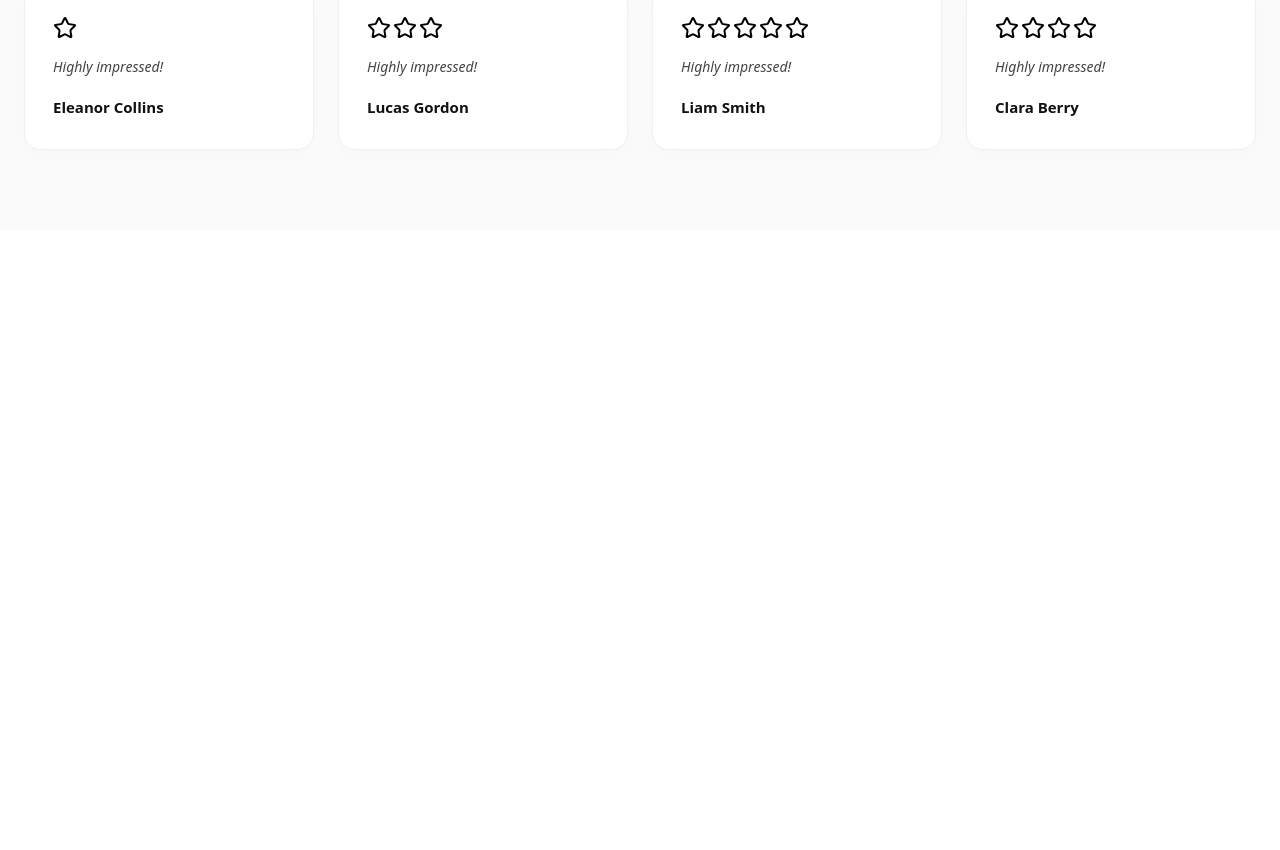
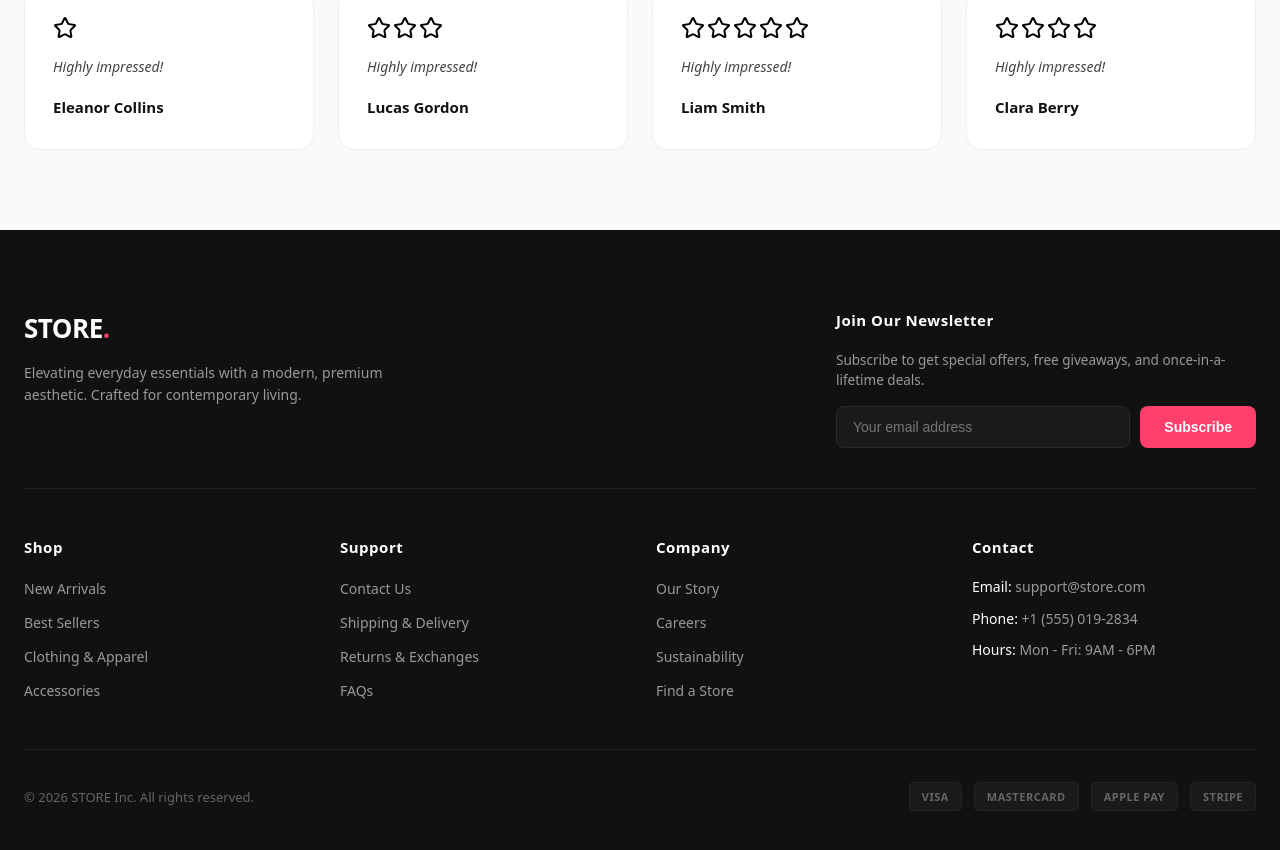
Before and after one commit to drissi-kl/Ecommerce_ReactJs, a React (Vite) app: page / in a window 1280 px wide. Shown: the part 1832-2682 px from the top of the page. Before the commit the page ends 2062 px from the top, so only its background shows below. Built offline with nearby package versions, Linux system fonts and the light colour scheme.

Commit message:
create footer component

```diff
--- a/src/App.jsx
+++ b/src/App.jsx
@@ -3,6 +3,7 @@ import Home from './views/home'
 import "./App.css";
 import Navbar from './components/header/navbar';
 import { Route, RouterProvider, Routes } from 'react-router-dom';
+import Footer from './components/footer/footer';
 
 function App() {
 
@@ -16,6 +17,7 @@ function App() {
 
     </Routes>
 
+    <Footer />
 
   </main>)
 }
--- /dev/null
+++ b/src/components/footer/footer.css
@@ -0,0 +1,220 @@
+/* --- Footer Container Setup --- */
+.store-footer {
+    background-color: #111111; /* Dark premium luxury tone */
+    color: #ffffff;
+    padding: 80px 0 40px 0;
+    font-family: system-ui, -apple-system, sans-serif;
+}
+
+.footer-container {
+    max-width: 1280px;
+    margin: 0 auto;
+    padding: 0 24px;
+}
+
+/* --- Top Section Layout --- */
+.footer-top {
+    display: flex;
+    justify-content: space-between;
+    align-items: flex-start;
+    gap: 48px;
+    padding-bottom: 40px;
+}
+
+.footer-brand-zone {
+    max-width: 360px;
+}
+
+.footer-logo {
+    font-size: 26px;
+    font-weight: 800;
+    letter-spacing: -0.5px;
+    margin: 0 0 16px 0;
+}
+
+.footer-logo span {
+    color: #ff3f6c; /* Your premium branding accent color */
+}
+
+.footer-tagline {
+    font-size: 14px;
+    line-height: 1.6;
+    color: #999999;
+    margin: 0;
+}
+
+/* --- Newsletter Styling --- */
+.footer-newsletter {
+    max-width: 420px;
+    width: 100%;
+}
+
+.newsletter-text {
+    font-size: 13.5px;
+    color: #999999;
+    margin: 0 0 16px 0;
+    line-height: 1.5;
+}
+
+.newsletter-form {
+    display: flex;
+    gap: 10px;
+    width: 100%;
+}
+
+.newsletter-input {
+    flex-grow: 1;
+    background-color: #1a1a1a;
+    border: 1px solid #2a2a2a;
+    border-radius: 8px;
+    padding: 12px 16px;
+    color: #ffffff;
+    font-size: 14px;
+    outline: none;
+    transition: border-color 0.3s ease;
+}
+
+.newsletter-input:focus {
+    border-color: #ff3f6c; /* Glow effect on selection */
+}
+
+.newsletter-btn {
+    background-color: #ff3f6c;
+    color: #ffffff;
+    border: none;
+    border-radius: 8px;
+    padding: 0 24px;
+    font-size: 14px;
+    font-weight: 600;
+    cursor: pointer;
+    transition: opacity 0.2s ease;
+}
+
+.newsletter-btn:hover {
+    opacity: 0.9;
+}
+
+/* --- Dividers --- */
+.footer-divider {
+    border: 0;
+    height: 1px;
+    background-color: #222222;
+    margin: 0;
+}
+
+/* --- Main Links Grid --- */
+.footer-links-grid {
+    display: grid;
+    grid-template-columns: repeat(4, 1fr);
+    gap: 32px;
+    padding: 48px 0;
+}
+
+.footer-title {
+    font-size: 15px;
+    font-weight: 600;
+    color: #ffffff;
+    margin: 0 0 20px 0;
+    letter-spacing: 0.5px;
+}
+
+.footer-links {
+    list-style: none;
+    padding: 0;
+    margin: 0;
+    display: flex;
+    flex-direction: column;
+    gap: 12px;
+}
+
+.footer-links a {
+    color: #999999;
+    text-decoration: none;
+    font-size: 14px;
+    transition: color 0.2s ease;
+}
+
+.footer-links a:hover {
+    color: #ff3f6c; /* Hover accent color transition */
+}
+
+/* --- Contact Info Custom Styles --- */
+.footer-links.contact-info li {
+    font-size: 14px;
+    color: #999999;
+    line-height: 1.4;
+}
+
+.footer-links.contact-info span {
+    color: #ffffff;
+    font-weight: 500;
+}
+
+/* --- Footer Bottom Alignment --- */
+.footer-bottom {
+    display: flex;
+    justify-content: space-between;
+    align-items: center;
+    padding-top: 32px;
+}
+
+.footer-copyright {
+    font-size: 13px;
+    color: #666666;
+    margin: 0;
+}
+
+.footer-payments {
+    display: flex;
+    gap: 12px;
+}
+
+.payment-icon {
+    font-size: 11px;
+    font-weight: 600;
+    letter-spacing: 0.5px;
+    text-transform: uppercase;
+    color: #666666;
+    background-color: #1a1a1a;
+    padding: 6px 12px;
+    border-radius: 4px;
+    border: 1px solid #222222;
+}
+
+/* --- Modern Responsive Media Queries --- */
+@media (max-width: 992px) {
+    .footer-top {
+        flex-direction: column;
+        gap: 32px;
+    }
+
+    .footer-links-grid {
+        grid-template-columns: repeat(2, 1fr);
+        gap: 40px;
+    }
+}
+
+@media (max-width: 576px) {
+    .store-footer {
+        padding: 60px 0 30px 0;
+    }
+
+    .newsletter-form {
+        flex-direction: column;
+    }
+
+    .newsletter-btn {
+        padding: 12px 0;
+    }
+
+    .footer-links-grid {
+        grid-template-columns: 1fr;
+        gap: 32px;
+    }
+
+    .footer-bottom {
+        flex-direction: column;
+        align-items: flex-start;
+        gap: 20px;
+    }
+}
--- /dev/null
+++ b/src/components/footer/footer.jsx
@@ -0,0 +1,90 @@
+import React from 'react';
+import './footer.css';
+
+export default function Footer() {
+  return (
+    <footer className="store-footer">
+      <div className="footer-container">
+
+        {/* Top Segment: Brand & Newsletter */}
+        <div className="footer-top">
+          <div className="footer-brand-zone">
+            <h2 className="footer-logo">STORE<span>.</span></h2>
+            <p className="footer-tagline">
+              Elevating everyday essentials with a modern, premium aesthetic. Crafted for contemporary living.
+            </p>
+          </div>
+
+          <div className="footer-newsletter">
+            <h4 className="footer-title">Join Our Newsletter</h4>
+            <p className="newsletter-text">Subscribe to get special offers, free giveaways, and once-in-a-lifetime deals.</p>
+            <form className="newsletter-form" onSubmit={(e) => e.preventDefault()}>
+              <input type="email" placeholder="Your email address" className="newsletter-input" />
+              <button type="submit" className="newsletter-btn">Subscribe</button>
+            </form>
+          </div>
+        </div>
+
+        <hr className="footer-divider" />
+
+        {/* Middle Segment: Navigation Links Grid */}
+        <div className="footer-links-grid">
+          <div className="footer-column">
+            <h4 className="footer-title">Shop</h4>
+            <ul className="footer-links">
+              <li><a href="#new">New Arrivals</a></li>
+              <li><a href="#best">Best Sellers</a></li>
+              <li><a href="#clothing">Clothing & Apparel</a></li>
+              <li><a href="#accessories">Accessories</a></li>
+            </ul>
+          </div>
+
+          <div className="footer-column">
+            <h4 className="footer-title">Support</h4>
+            <ul className="footer-links">
+              <li><a href="#contact">Contact Us</a></li>
+              <li><a href="#shipping">Shipping & Delivery</a></li>
+              <li><a href="#returns">Returns & Exchanges</a></li>
+              <li><a href="#faq">FAQs</a></li>
+            </ul>
+          </div>
+
+          <div className="footer-column">
+            <h4 className="footer-title">Company</h4>
+            <ul className="footer-links">
+              <li><a href="#about">Our Story</a></li>
+              <li><a href="#careers">Careers</a></li>
+              <li><a href="#sustainability">Sustainability</a></li>
+              <li><a href="#stores">Find a Store</a></li>
+            </ul>
+          </div>
+
+          <div className="footer-column">
+            <h4 className="footer-title">Contact</h4>
+            <ul className="footer-links contact-info">
+              <li><span>Email:</span> support@store.com</li>
+              <li><span>Phone:</span> +1 (555) 019-2834</li>
+              <li><span>Hours:</span> Mon - Fri: 9AM - 6PM</li>
+            </ul>
+          </div>
+        </div>
+
+        <hr className="footer-divider" />
+
+        {/* Bottom Segment: Copyright & Payments */}
+        <div className="footer-bottom">
+          <p className="footer-copyright">
+            &copy; {new Date().getFullYear()} STORE Inc. All rights reserved.
+          </p>
+          <div className="footer-payments">
+            <span className="payment-icon">Visa</span>
+            <span className="payment-icon">Mastercard</span>
+            <span className="payment-icon">Apple Pay</span>
+            <span className="payment-icon">Stripe</span>
+          </div>
+        </div>
+
+      </div>
+    </footer>
+  );
+}
```
